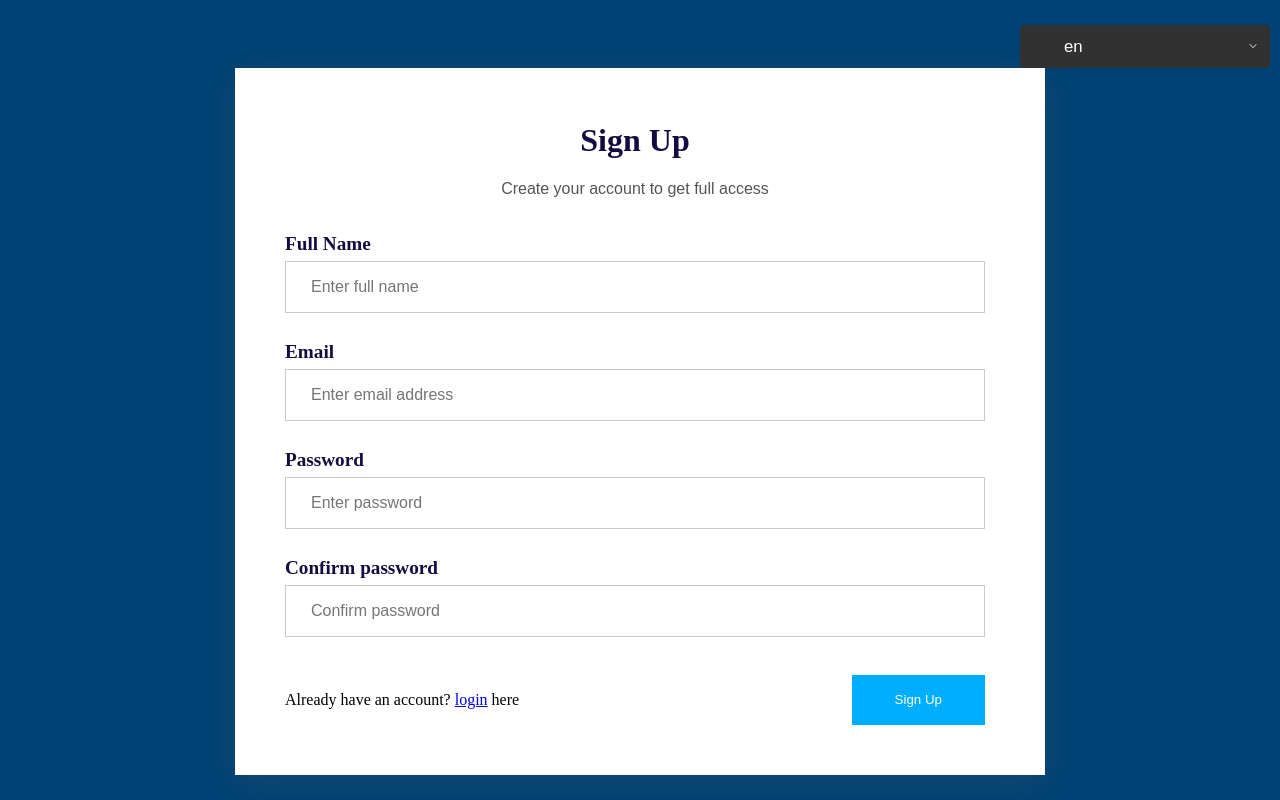
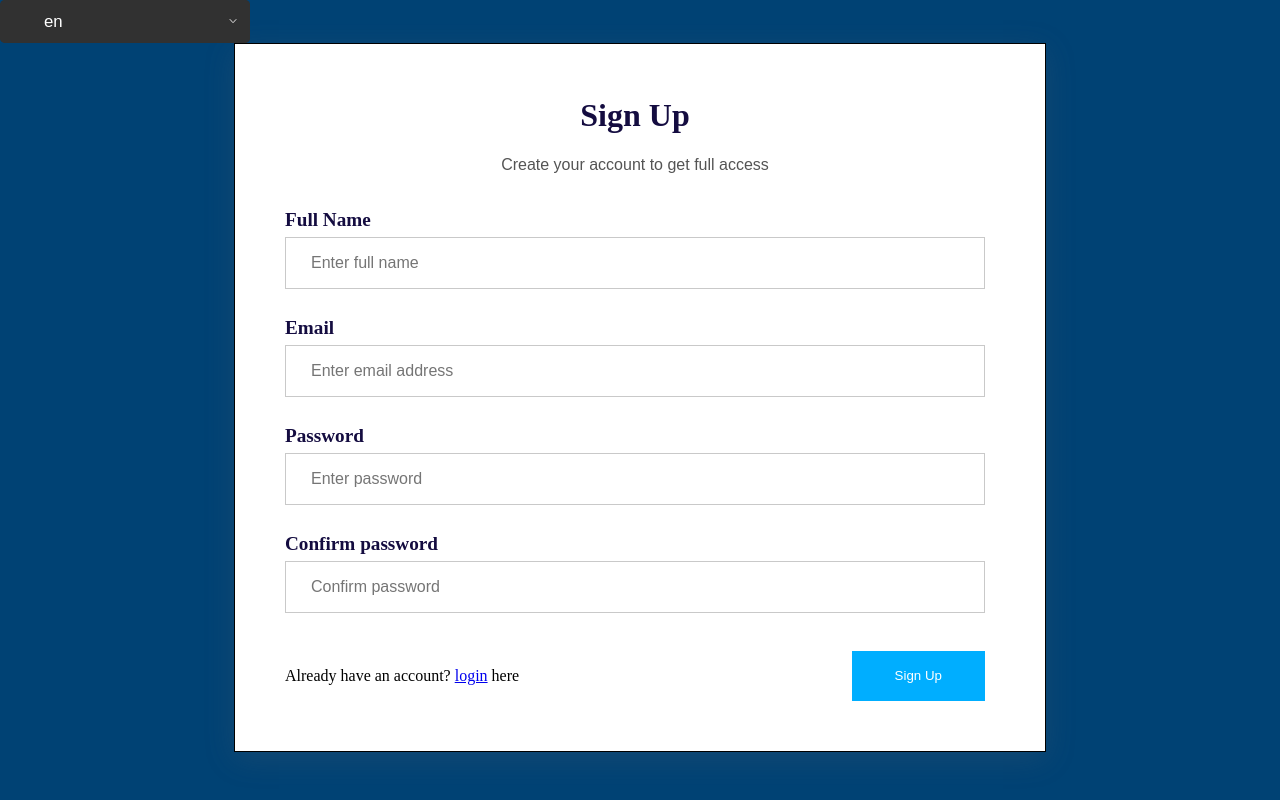
Before and after one commit to Andy-Golden/find-place-to-live, a React (Create React App) app: page /signup in a window 1280 px wide. Built offline with nearby package versions, Linux system fonts and the light colour scheme.

Commit message:
feat: style sign up page with i18n

```diff
--- a/src/index.scss
+++ b/src/index.scss
@@ -24,6 +24,8 @@ body {
 }
 
 #root {
+  margin: 0;
+  padding: 0;
   width: 100%;
 }
 
@@ -36,7 +38,6 @@ body {
   margin: 0;
   padding: 0;
   display: flex;
-  justify-content: center;
   align-items: center;
   width: 100%;
   height: 100vh;
--- a/src/pages/SignUpPage/styles.scss
+++ b/src/pages/SignUpPage/styles.scss
@@ -7,6 +7,7 @@
   padding: 32px 60px 50px 50px;
   background: var(--bg-white-1);
   min-width: 700px;
+  border: 1px solid;
 
   @include tablet {
     min-width: 500px;
@@ -82,8 +83,6 @@
 
 .lang-layout {
   width: 100%;
-  display: flex;
-  justify-content: flex-end;
 
   .select-menu {
     margin-right: 10px;
```
